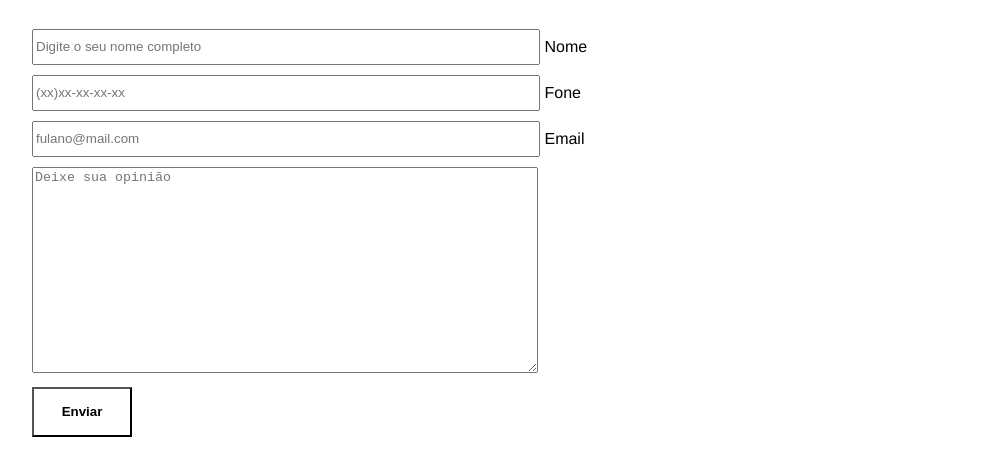
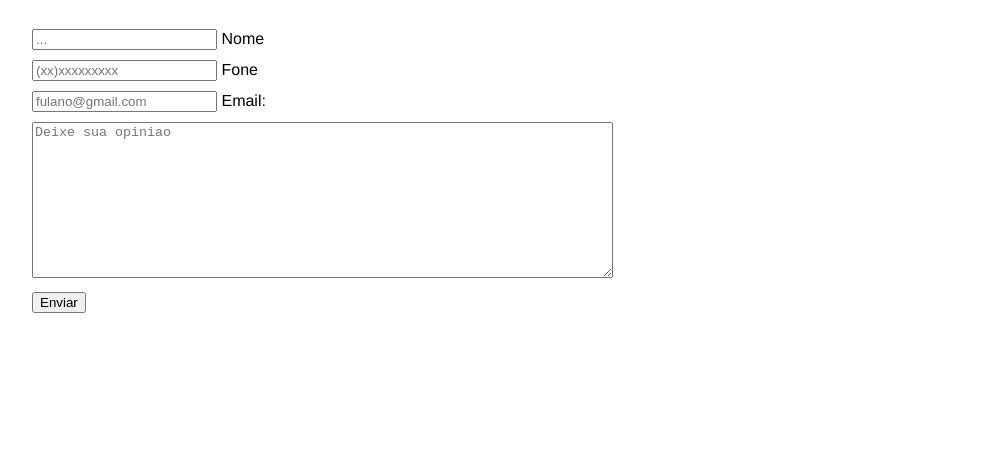
Before and after one commit to Zoddick/MusicDot, a plain HTML site: page MusicDot/contato.html in a window 1280 px wide. Shown: the part 143-618 px from the top of the page, without its empty margins (138-1141 px from the left). Drawn offline with Linux system fonts and the light colour scheme.

Commit message:
Update contato.html

```diff
--- a/MusicDot/contato.html
+++ b/MusicDot/contato.html
@@ -1,65 +1,80 @@
 <!DOCTYPE html>
-<html lang="pt-BR">
-
+<html lang="en">
 <head>
-    <title>MusicDot | Sobre a empresa</title>
-    <link rel="icon" href="img/favicon.ico">
-    <meta charset="utf-8">
+    <meta charset="UTF-8">
+    <meta http-equiv="X-UA-Compatible" content="IE=edge">
+    <meta name="viewport" content="width=device-width, initial-scale=1.0">
+    <title>--Formulario Contato--</title>
     <link rel="stylesheet" href="estilo.css">
 </head>
+<body>
+    <img src="img/logo.svg" alt="logo">
 
-<body>
-    <a href="index.html">
-        <img src="img/logo.svg" alt="Logotipo da MusicDot">
-    </a>
-    <h1 class="titulo">Entre em contato</h1>
-    <form method="get" name="form-contato">
+    <h1 class="titulo">
+        Entre em contato
+    </h1>
+
+    <form name="form" action="" onsubmit="return validar()" method="post">
         <div>
-            <input type="text"
-                id="nome"
-                placeholder="Digite o seu nome completo"
-                required="required"
-                name="nome"
-                class="campo-formulario"
-            />
-            <label for="nome">Nome</label>
+            <input type="nome" name="nome" placeholder="..." required>
+            <label for="nome">Nome </label>
         </div>
+
+
         <div>
-            <input type="tel"
-                id="telefone"
-                placeholder="(xx)xx-xx-xx-xx"
-                required="required"
-                name="telefone"
-                class="campo-formulario"
-            />
-            <label for="telefone">Fone</label>
+            <input type="tel" name="fone" placeholder="(xx)xxxxxxxxx " required>
+            <label for="fone">Fone</label>
         </div>
+
+
         <div>
-            <input type="email"
-                id="email"
-                placeholder="fulano@mail.com"
-                required="required"
-                class="campo-formulario"
-                name="email"
-            />
-            <label for="email">Email</label>
+            <input type="email" name="e-mail" placeholder="fulano@gmail.com"required>
+            <label for="e-mail">Email:</label>
         </div>
+
+
         <div>
-            <textarea
-                name="opiniao"
-                placeholder="Deixe sua opinião"
-                required="required"
-                class="campo-formulario"
-                style="height: 200px;"
-            ></textarea>
+            <textarea name="opiniao" id="" cols="70" rows="10" placeholder="Deixe sua opiniao"></textarea>
         </div>
+
+
         <div>
-            <input type="submit"
-                class="botao-enviar"
-                value="Enviar"
-            />
+            <input  type="submit"  class="enviar" name="enter"value="Enviar"/>
         </div>
-      </form>
+
+    </form>
+    <script>
+
+        function validar(){
+
+            var valido = document.forms["form"];
+            var nome = form["nome"].value;
+            var telefone = form ["fone"].value;
+            var email = form["e-mail"].value;
+            var opiniao = form["opiniao"].value;
+            var boolEmail = !validateEmail(email);
+
+            if (nome.length == ""|| nome.length < 9){
+                alert(" nome nao informado")
+                return false;
+            }
+            if (telefone.length == ""|| telefone.length == 10  ){
+                alert (" telefone nao informado");
+                return false;
+            }
+            if (boolEmail ){
+                alert (" email nao informado");
+                return false;
+            }
+            if(opiniao.length == ""|| opiniao.length >9 || email.length > 51){
+                return false;
+            }
+            return true;
+        }
+        function validateEmail(email) {
+            var re = /\S+@\S+\.\S+/;
+            return re.test(email);
+            }
+    </script>
 </body>
-
 </html>
```
